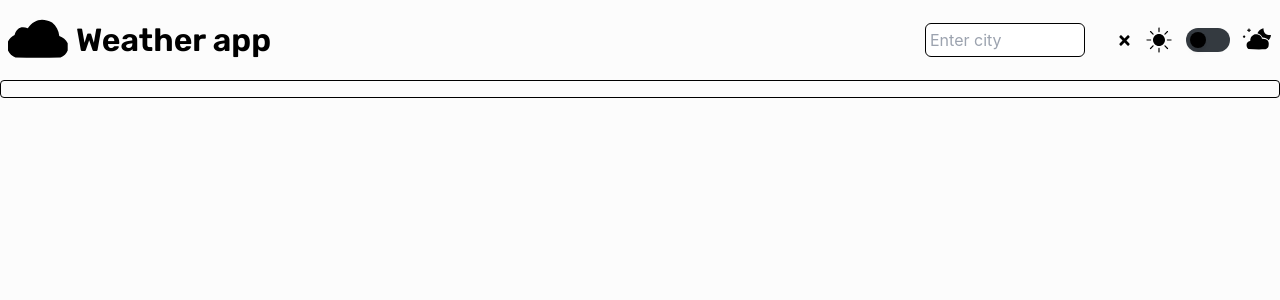
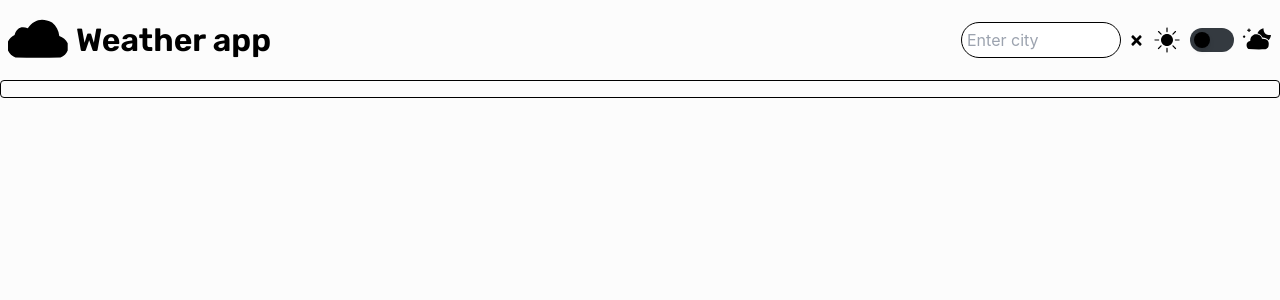
Before and after one commit to Dev-VictorK/react-weather-app, a React (Vite) app: page / in a window 1280 px wide. Both pictures are taken after a click on the button 1124 px from the left and 40 px from the top of the page. Shown: the top 300 px of the page. Built offline with nearby package versions, Linux system fonts and the light colour scheme.

Commit message:
top bar changed

```diff
--- a/src/App.jsx
+++ b/src/App.jsx
@@ -36,13 +36,15 @@ function App() {
           <h1 className='text-black dark:text-white text-[32px] font-rubik font-semibold'>Weather app</h1>
         </div>
 
-        <div className='flex items-center gap-x-3'>
-          <InputForm showSearch={showSearch} temperatures={temperatures} setTemperatures={setTemperatures} />
-          <button
-            onClick={() => setShowSearch(!showSearch)}>
-            <FaSearch className={`text-black dark:text-white  text-[15px] ${showSearch ? "hidden":"block"}`} />
-            <FaTimes className={`text-black dark:text-white  text-[15px] ${showSearch ? "block":"hidden"}`} />
-          </button>
+        <div className='flex items-center gap-x-2'>
+          <div className='flex flex-row gap-x-1'>
+            <InputForm showSearch={showSearch} temperatures={temperatures} setTemperatures={setTemperatures} />
+            <button
+              onClick={() => setShowSearch(!showSearch)}>
+              <FaSearch className={`text-black dark:text-white  text-[15px] ${showSearch ? "hidden" : "block"}`} />
+              <FaTimes className={`text-black dark:text-white  text-[15px] ${showSearch ? "block" : "hidden"}`} />
+            </button>
+          </div>
           <svg fill="currentColor" xmlns="http://www.w3.org/2000/svg"
             viewBox="0 0 50 50"
             width="30px" height="30px"
--- a/src/InputForm.jsx
+++ b/src/InputForm.jsx
@@ -44,7 +44,7 @@ function InputForm(props) {
         <form onSubmit={fetchCityLocation}
         className={`transform transition-transform duration-300
         ${props.showSearch ? "opacity-100  -translate-x-1":"opacity-0 translate-x-0"}`}>
-            <input className="border border-black rounded-md m-4 w-40 p-1"
+            <input className="border border-black dark:bg-neutral-500 text-white rounded-full w-40 p-[5px]"
                 placeholder="Enter city"
                 name="city" />
         </form>
--- a/src/Widget.jsx
+++ b/src/Widget.jsx
@@ -7,7 +7,7 @@ function Widget(props) {
     });
 
     return (
-        <div className="border border-black rounded bg-blue-500 p-2 text-white">
+        <div className="rounded bg-blue-500 p-2 text-white">
             <div className="overflow-x-auto">
                 <div className="flex space-x-4 snap-x snap-mandatory scroll-smooth">
                     {temperatureArr}
```
